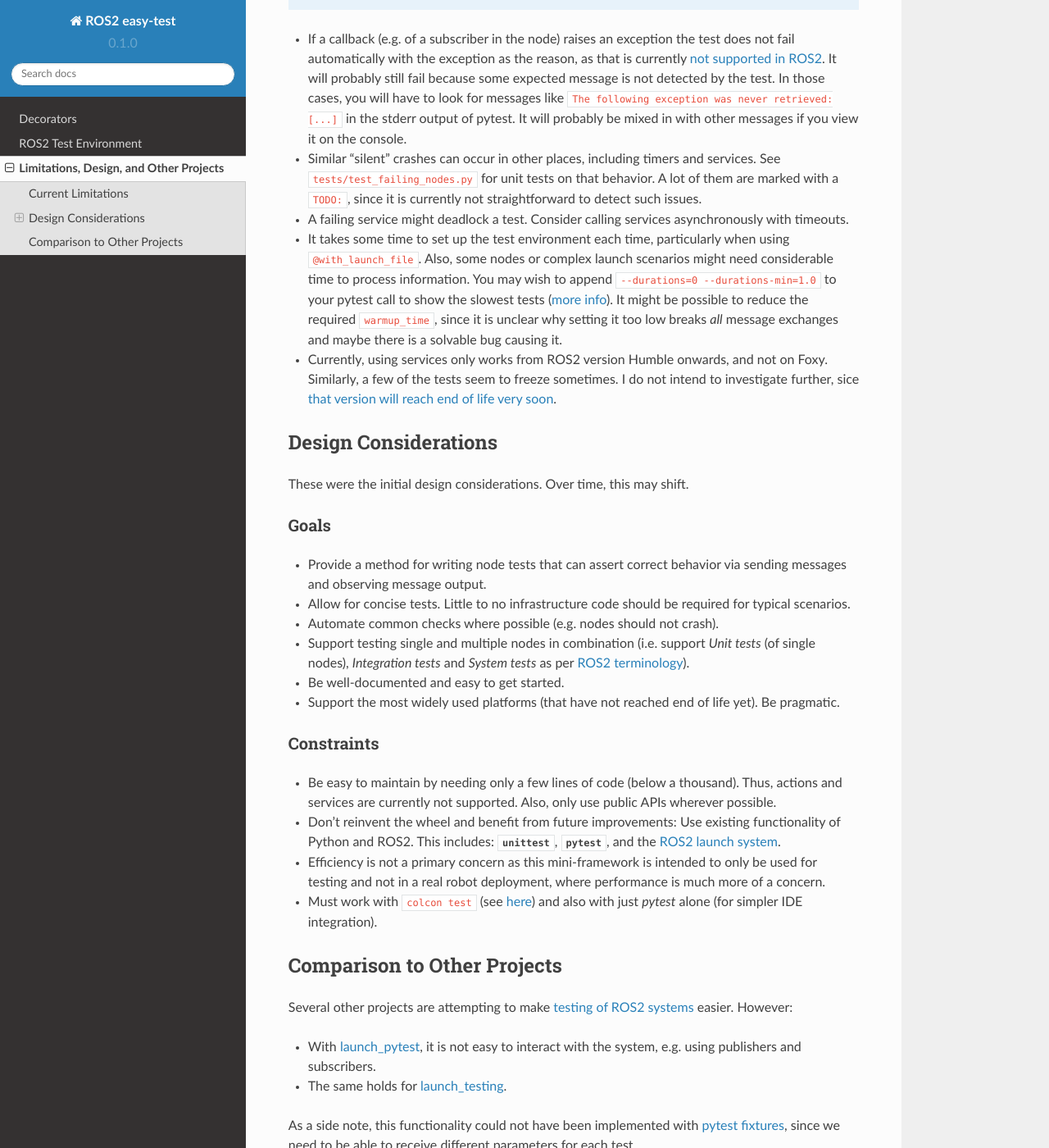
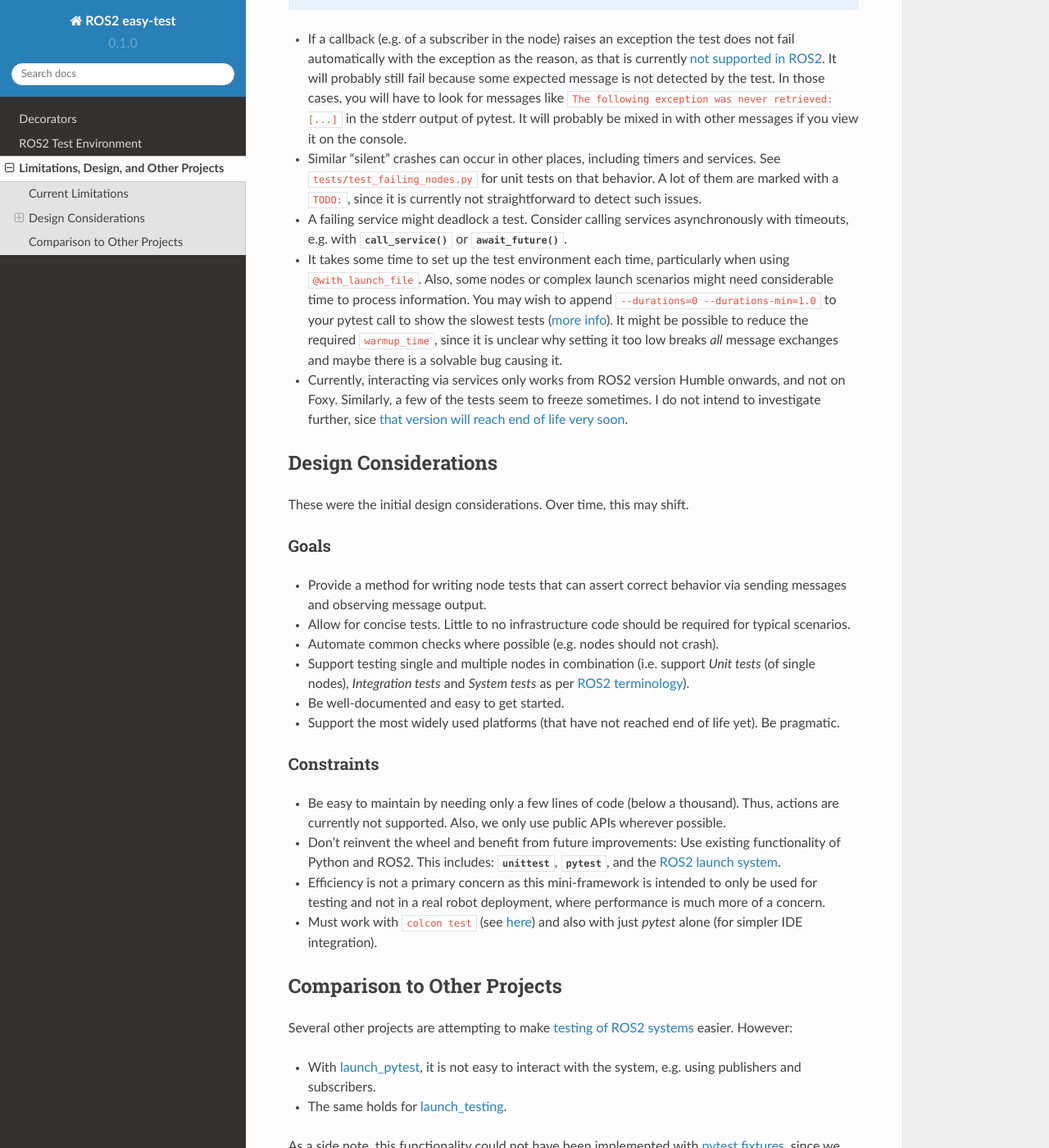
Before and after one commit to felixdivo/ros2-easy-test, a Sphinx documentation site: the page built from doc/source/design_and_limits.rst, in a window 1280 px wide and 1400 px high, scrolled down 402 px. Shown: the whole window at 82% size. Built offline with Sphinx 7.4.7 and the Read the Docs theme 2.0.0, drawn with Linux system fonts in a browser that asks for light colours.

Commit message:
Documentation cleanup

```diff
--- a/doc/source/design_and_limits.rst
+++ b/doc/source/design_and_limits.rst
@@ -22,14 +22,15 @@
 - Similar "silent" crashes can occur in other places, including timers and services.
   See ``tests/test_failing_nodes.py`` for unit tests on that behavior.
   A lot of them are marked with a ``TODO:``, since it is currently not straightforward to detect such issues.
-- A failing service might deadlock a test. Consider calling services asynchronously with timeouts.
+- A failing service might deadlock a test. Consider calling services asynchronously with timeouts, e.g. with
+  :meth:`~ros2_easy_test.env.ROS2TestEnvironment.call_service` or :meth:`~ros2_easy_test.env.ROS2TestEnvironment.await_future`.
 - It takes some time to set up the test environment each time, particularly when using ``@with_launch_file``.
   Also, some nodes or complex launch scenarios might need considerable time to process information.
   You may wish to append ``--durations=0 --durations-min=1.0`` to your pytest call to show the slowest tests
   (`more info <https://docs.pytest.org/en/latest/how-to/usage.html#profiling-test-execution-duration>`__).
   It might be possible to reduce the required ``warmup_time``,
   since it is unclear why setting it too low breaks *all* message exchanges and maybe there is a solvable bug causing it.
-- Currently, using services only works from ROS2 version Humble onwards, and not on Foxy.
+- Currently, interacting via services only works from ROS2 version Humble onwards, and not on Foxy.
   Similarly, a few of the tests seem to freeze sometimes.
   I do not intend to investigate further, sice `that version will reach end of life very soon <https://endoflife.date/ros2>`__.
 
@@ -55,8 +56,9 @@
 Constraints
 ~~~~~~~~~~~
 
-- Be easy to maintain by needing only a few lines of code (below a thousand). Thus, actions and services are
-  currently not supported. Also, only use public APIs wherever possible.
+- Be easy to maintain by needing only a few lines of code (below a thousand).
+  Thus, actions are currently not supported.
+  Also, we only use public APIs wherever possible.
 - Don't reinvent the wheel and benefit from future improvements: Use existing functionality of Python and
   ROS2. This includes: :mod:`unittest`, :mod:`pytest`, and the
   `ROS2 launch system <https://design.ros2.org/articles/roslaunch.html>`__.
```
Also changed, not shown: README.md (+3 -3 lines), 1 other file.
